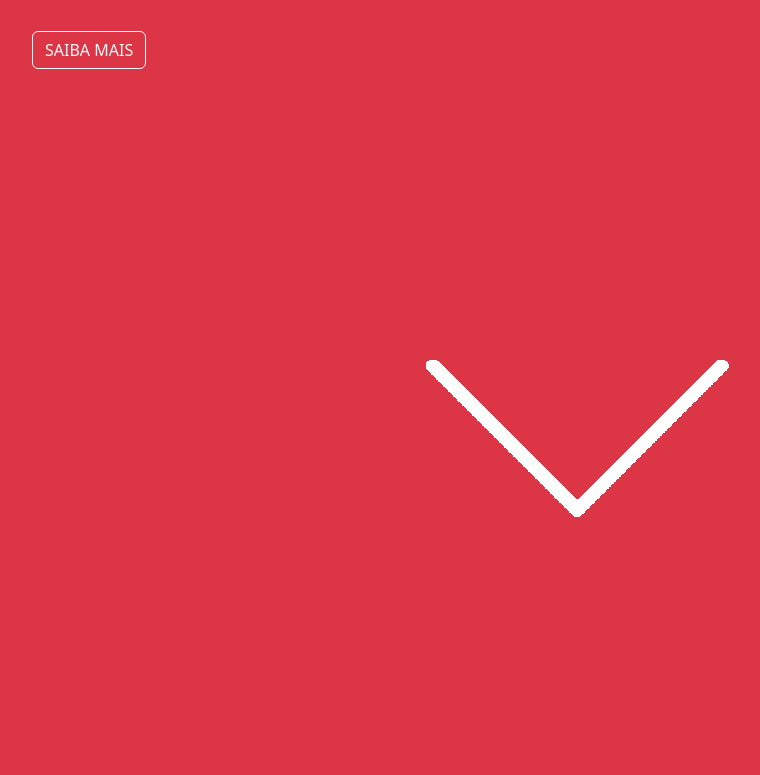
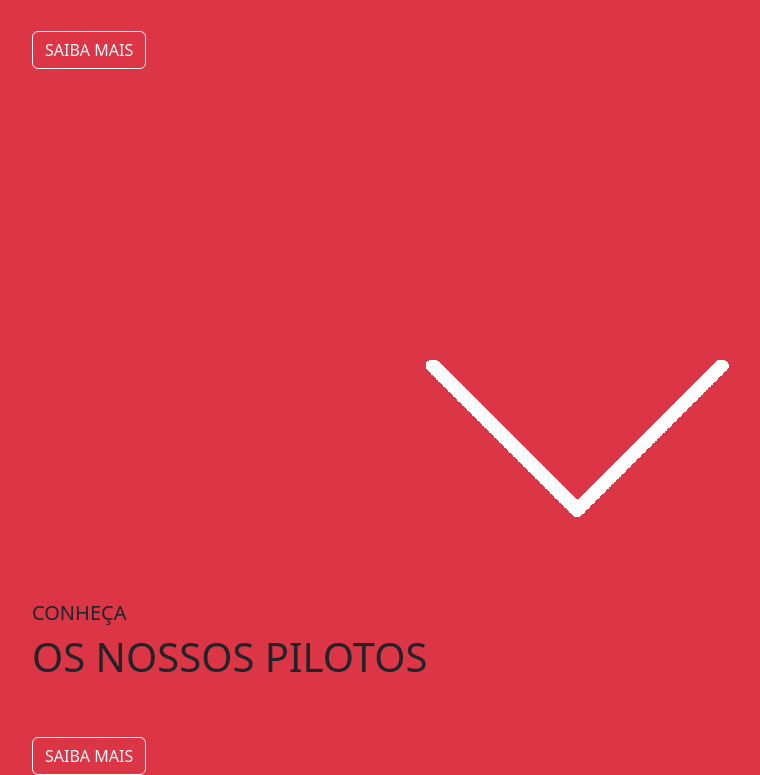
Before and after one commit to josebauer/scuderia-ferrari-page, a website: page index.html in a window 1280 px wide. Shown: the part 346-1121 px from the top of the page, without its empty margins (50-810 px from the left). Before the commit the page ends 947 px from the top, so only its background shows below. Drawn offline with nearby package versions, Linux system fonts and the light colour scheme.

Commit message:
Adiciona estrutura do segundo container

```diff
--- a/index.html
+++ b/index.html
@@ -17,6 +17,7 @@
 </head>
 
 <body class="bg-danger">
+  <!-- Container 1 -->
   <div class="container-fluid container-00 container-01">
     <div class="container">
       <!-- Header / Navbar -->
@@ -46,17 +47,29 @@
     </div>
 
     <div class="container title-padding">
-      <p class="h5" id="know">CONHEÇA A</p>
+      <p class="h5" id="know-team">CONHEÇA A</p>
 
       <p class="h1" id="scuderia-ferrari">SCUDERIA FERRARI</p>
 
-      <button type="button" class="btn btn-outline-light mt-5" id="button">SAIBA MAIS</button>
+      <button type="button" class="btn btn-outline-light mt-5 know-more">SAIBA MAIS</button>
 
       <div class="container text-center">
         <img src="./images/home/arrow-down.gif" alt="Seta para baixo">
       </div>
     </div>
   </div>
+
+  <!-- Container 2 -->
+  <div class="container-fluid container-00 container-02">
+    <div class="container">
+      <p class="h5" id="know-drivers">CONHEÇA</p>
+
+      <p class="h1" id="our-drivers">OS NOSSOS PILOTOS</p>
+
+      <button type="button" class="btn btn-outline-light mt-5 know-more">SAIBA MAIS</button>
+    </div>
+  </div>
+
   <!-- Script Bootstrap -->
   <script src="./node_modules/bootstrap/dist/js/bootstrap.min.js"></script>
 </body>
```
